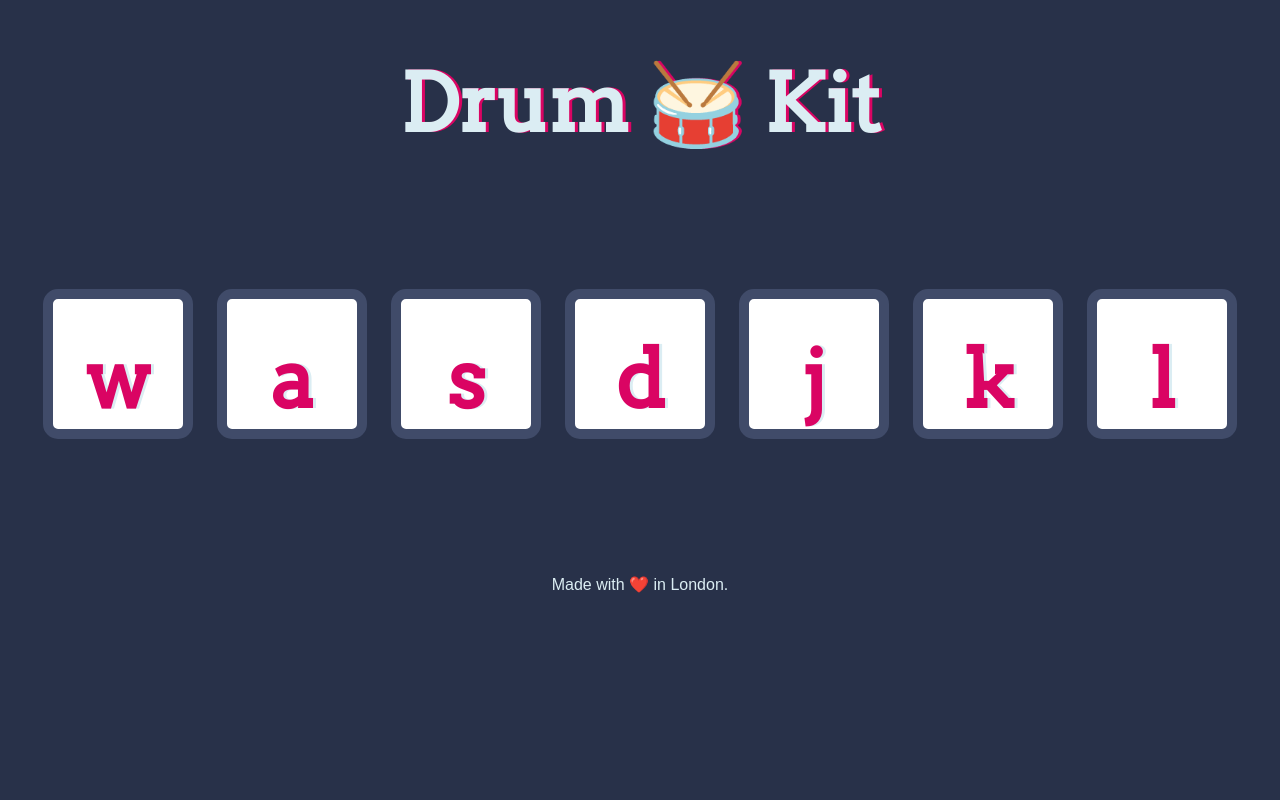
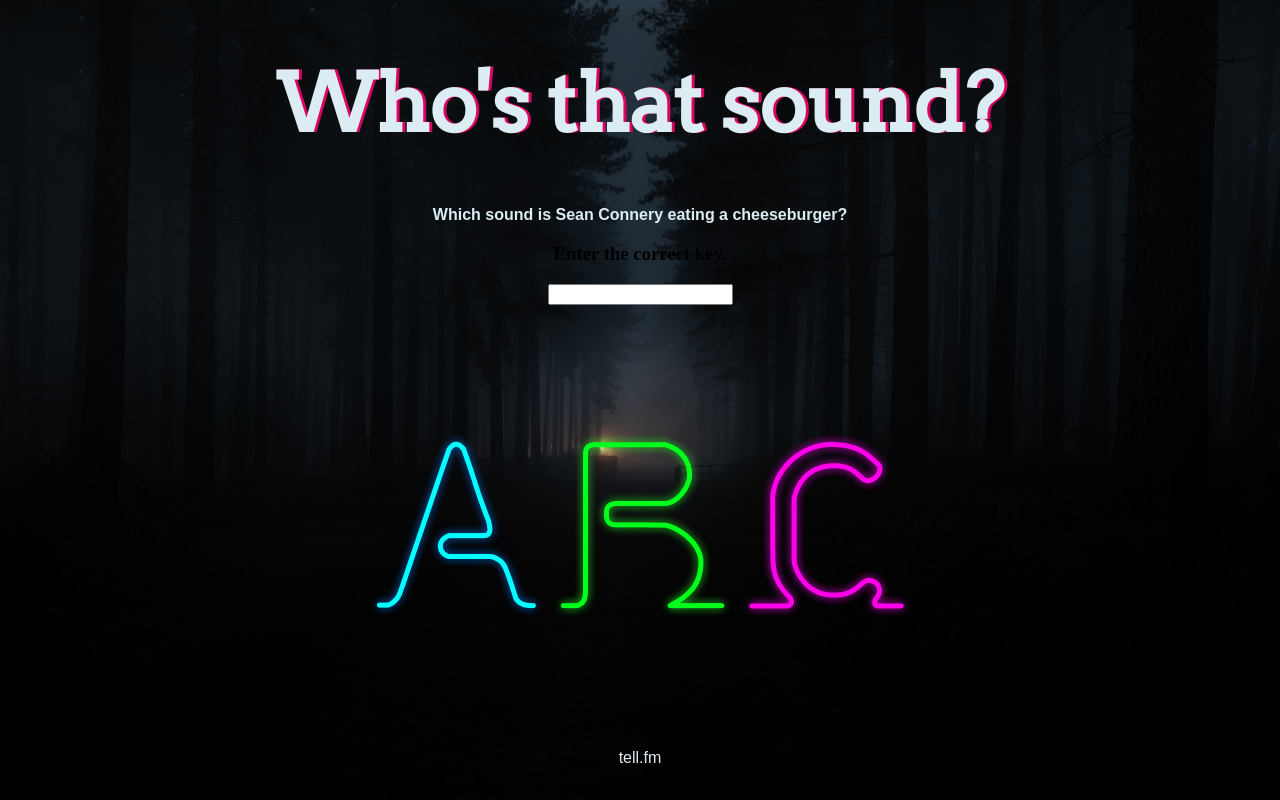
Before and after one commit to ramsey-m/mystery_sound_game, a plain HTML site: page index.html in a window 1280 px wide. Drawn offline with Linux system fonts and the light colour scheme.

Commit message:
more edits

```diff
--- a/index.html
+++ b/index.html
@@ -9,22 +9,38 @@
 </head>
 
 <body>
-  <h1 id="title">Drum 🥁 Kit</h1>
+  <h1 id="title">Who's that sound?</h1>
+  <h2 id="question">Which sound is Sean Connery eating a cheeseburger?</h2>
+  <h3 id="sub">Enter the correct key.</h3>
+
+  <input type="Enter 3 strokes in correct order">
+
+  <!--should do identify the sound instead. hit a b or c
+which one is Sean Connery eating a sandwitch a b or c. -->
+
   <div class="set">
-    <button class="w drum">w</button>
+      <img src="images/letters/A.png" alt="a">
+      <img src="images/letters/B.png" alt="B">
+      <img src="images/letters/C.png" alt="C">
+
+
+<!--
+<button class="w drum">w</button>
     <button class="a drum">a</button>
     <button class="s drum">s</button>
     <button class="d drum">d</button>
     <button class="j drum">j</button>
     <button class="k drum">k</button>
     <button class="l drum">l</button>
+-->
+
   </div>
 
 
 <script src="index.js" charset="utf-8"></script>
 
 <footer>
-  Made with ❤️ in London.
+  tell.fm</i>
 </footer>
 </body>
 </html>
--- a/style.css
+++ b/style.css
@@ -1,6 +1,9 @@
 body {
     text-align: center;
-    background-color: #283149;
+    background-image: url("images/black2.jpg");
+    background-size: cover;
+
+
   }
 
   h1 {
@@ -9,6 +12,12 @@ body {
     font-family: "Arvo", cursive;
     text-shadow: 3px 0 #DA0463;
 
+  }
+
+  h2{
+    font-size: 1rem;
+    color: #DBEDF3;
+    font-family: "Poppins", Arial, sans-serif;
   }
 
   footer {
```
Also changed, not shown: images/black2.jpg (added), 4 other files.
